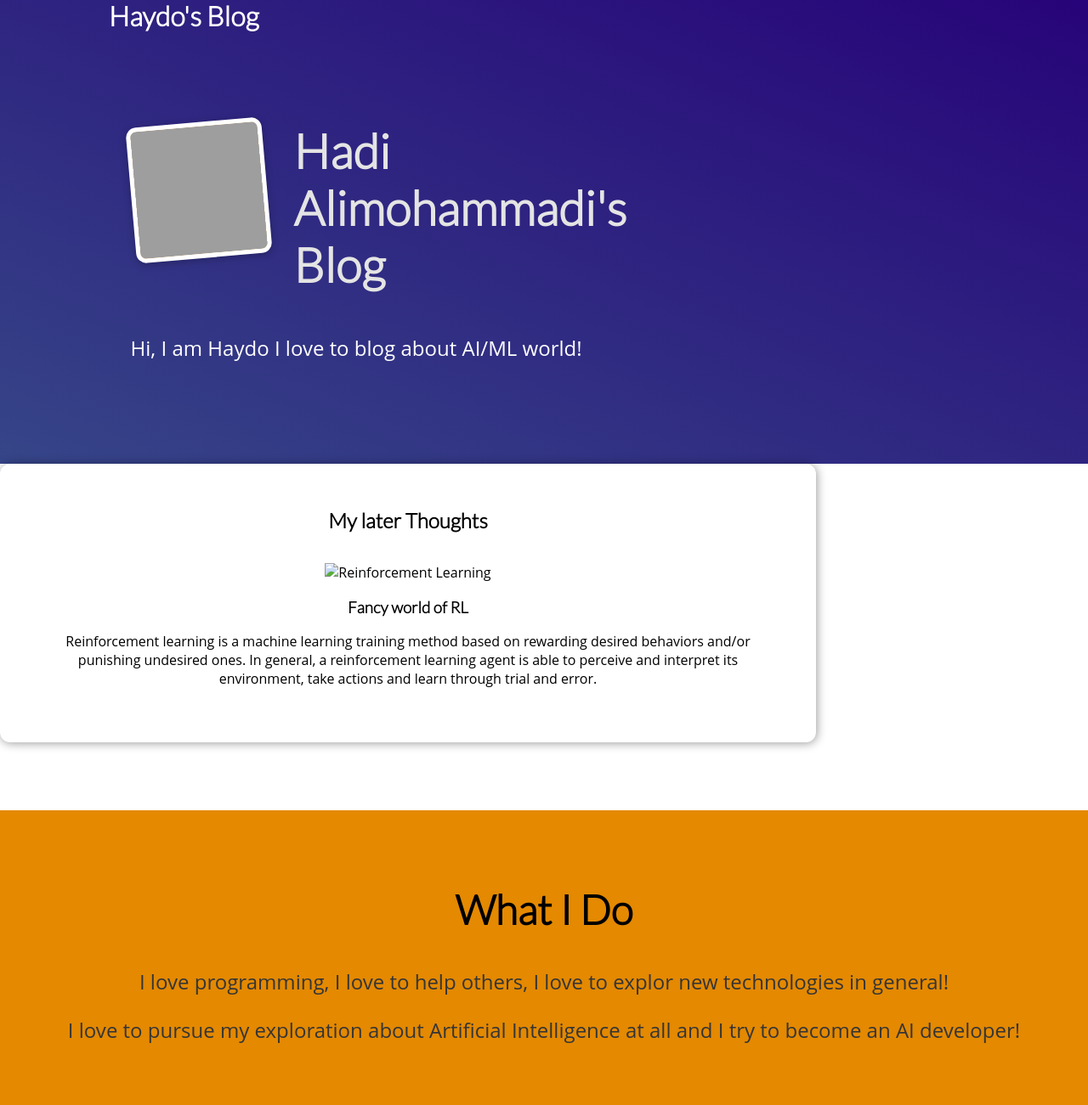
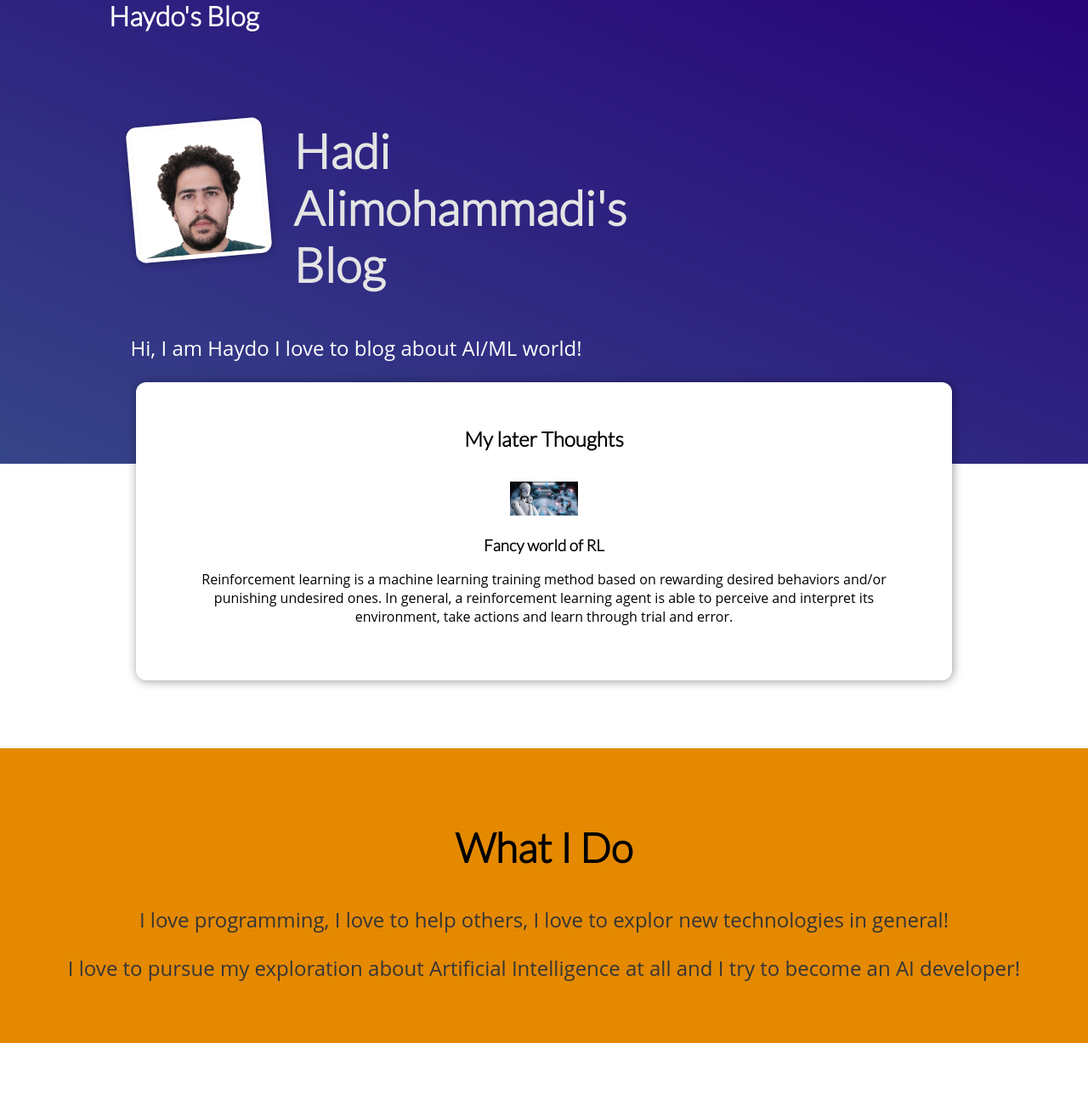
Before and after one commit to Haydost/my_site, a Django app: page / in a window 1280 px wide. Shown: the part 22-1323 px from the top of the page at 85% size. After the commit the page ends 1250 px from the top, so only its background shows below. Run offline with Django 4.2, Linux system fonts and the light colour scheme; grey boxes are pictures that could not be loaded.

Commit message:
Pictures added

```diff
--- a/personal_website/blog/static/blog/index.css
+++ b/personal_website/blog/static/blog/index.css
@@ -58,7 +58,7 @@
   padding: 2rem;
   border-radius: 12px;
   width: 60rem;
-  margin: -6rem auto 2 rem auto;
+  margin: -6rem auto 2rem auto;
   box-shadow: 1px 1px 12px rgb(0, 0, 0, 0.4);
 }
 #latest-posts h2 {
--- a/personal_website/blog/templates/blog/index.html
+++ b/personal_website/blog/templates/blog/index.html
@@ -17,7 +17,8 @@
     </nav>
     <section id="welcome">
         <header>
-            <img src="../../Hadi.jpg" alt="Haydo-The Author Of This Blog"/>
+            <img src="{% static "blog/images/Hadi.jpg" %}"
+                 alt="Haydo-The Author Of This Blog"/>
             <h2>Hadi Alimohammadi's Blog</h2>
         </header>
         <p>
@@ -30,7 +31,7 @@
             <li>
                 <article class="post">
                     <a href="">
-                        <img src="" alt="Reinforcement Learning"/>
+                        <img src="{% static "blog/images/ai.jpg" %}" alt="Reinforcement Learning"/>
                         <div class="post__content">
                             <h3>Fancy world of RL</h3>
                             <p>
```
Also changed, not shown: personal_website/blog/static/blog/images/Hadi.jpg (added), personal_website/blog/static/blog/images/ai.jpg (added).
